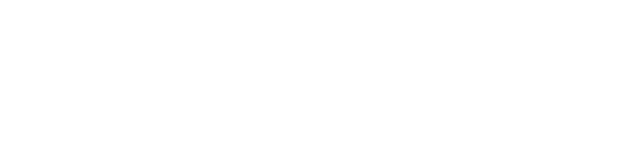
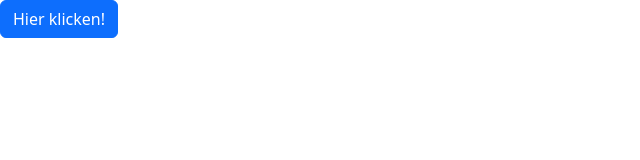
Before and after one commit to T-Syllow/Quizapp, a website: page index.html in a window 1280 px wide. Shown: the whole page, without its empty margins (0-640 px from the left). Drawn offline with nearby package versions, Linux system fonts and the light colour scheme.

Commit message:
dateien erstellt.

```diff
--- a/index.html
+++ b/index.html
@@ -4,9 +4,10 @@
     <meta charset="UTF-8">
     <meta http-equiv="X-UA-Compatible" content="IE=edge">
     <meta name="viewport" content="width=device-width, initial-scale=1.0">
+    <link rel="stylesheet" href="node_modules/bootstrap/dist/css/bootstrap.min.css">
     <title>Tommys Quizapp</title>
 </head>
 <body>
-
+    <button class="btn btn-primary">Hier klicken!</button>
 </body>
 </html>
--- /dev/null
+++ b/package.json
@@ -0,0 +1,5 @@
+{
+  "dependencies": {
+    "bootstrap": "^5.2.3"
+  }
+}
```
Also changed, not shown: script.js (added), style.css (added), 1 other file.
